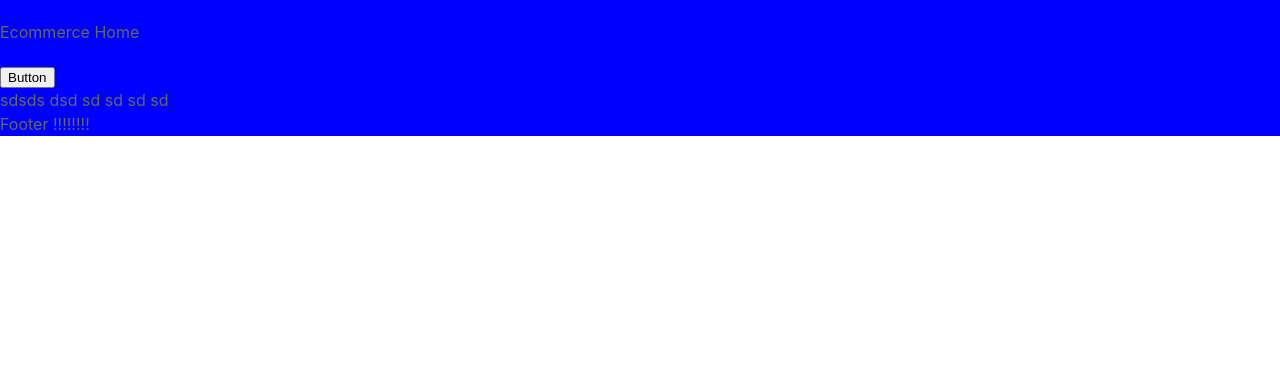
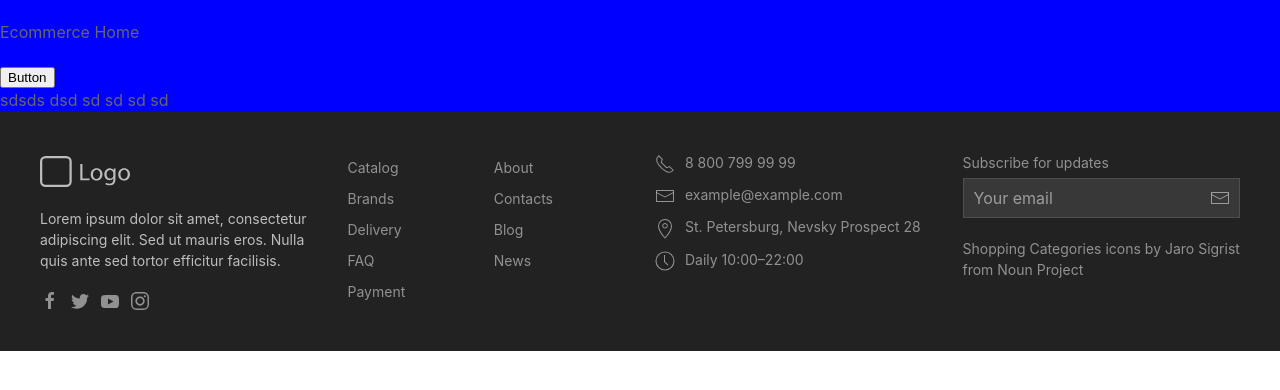
Before and after one commit to paulonteri/ecommerce, a Django app: template frontend/templates/home/index.html in a window 1280 px wide. Shown: the part 160-550 px from the top of the page. Run offline with Django 3.2, Linux system fonts and the light colour scheme; the template is opened without the code that fills it, so the values that code supplies are empty.

Commit message:
added footer

```diff
--- a/frontend/templates/footer_generic.html
+++ b/frontend/templates/footer_generic.html
@@ -1 +1,64 @@
-<p>Footer !!!!!!!!</p>
+<footer>
+
+    <section class="uk-section uk-section-secondary uk-section-small uk-light">
+        <div class="uk-container">
+            <div class="uk-grid-medium uk-child-width-1-1 uk-child-width-1-4@m" uk-grid>
+                <div><a class="uk-logo" href="index.html"><img src="media/images/static/logo-inverse.svg" width="90" height="32" alt="Logo"></a>
+                    <p class="uk-text-small">Lorem ipsum dolor sit amet, consectetur adipiscing elit. Sed ut mauris eros. Nulla quis ante sed tortor efficitur facilisis.</p>
+                    <ul class="uk-iconnav">
+                        <li><a href="#" title="Facebook" uk-icon="facebook"></a></li>
+                        <li><a href="#" title="Twitter" uk-icon="twitter"></a></li>
+                        <li><a href="#" title="YouTube" uk-icon="youtube"></a></li>
+                        <li><a href="#" title="Instagram" uk-icon="instagram"></a></li>
+                    </ul>
+                </div>
+                <div>
+                    <nav class="uk-grid-small uk-child-width-1-2" uk-grid>
+                        <div>
+                            <ul class="uk-nav uk-nav-default">
+                                <li><a href="catalog.html">Catalog</a></li>
+                                <li><a href="brands.html">Brands</a></li>
+                                <li><a href="delivery.html">Delivery</a></li>
+                                <li><a href="faq.html">FAQ</a></li>
+                                <li><a href="#">Payment</a></li>
+                            </ul>
+                        </div>
+                        <div>
+                            <ul class="uk-nav uk-nav-default">
+                                <li><a href="about.html">About</a></li>
+                                <li><a href="contacts.html">Contacts</a></li>
+                                <li><a href="blog.html">Blog</a></li>
+                                <li><a href="news.html">News</a></li>
+                            </ul>
+                        </div>
+                    </nav>
+                </div>
+                <div>
+                    <ul class="uk-list uk-text-small">
+                        <li><a class="uk-link-muted" href="#"><span class="uk-margin-small-right" uk-icon="receiver"></span><span class="tm-pseudo">8 800 799 99 99</span></a></li>
+                        <li><a class="uk-link-muted" href="#"><span class="uk-margin-small-right" uk-icon="mail"></span><span class="tm-pseudo">example@example.com</span></a></li>
+                        <li>
+                            <div class="uk-text-muted"><span class="uk-margin-small-right" uk-icon="location"></span><span>St.&nbsp;Petersburg, Nevsky&nbsp;Prospect&nbsp;28</span>
+                            </div>
+                        </li>
+                        <li>
+                            <div class="uk-text-muted"><span class="uk-margin-small-right" uk-icon="clock"></span><span>Daily 10:00–22:00</span>
+                            </div>
+                        </li>
+                    </ul>
+                </div>
+                <div>
+                    <form class="uk-form-stacked">
+                        <label>
+                            <div class="uk-form-label uk-text-muted">Subscribe for updates</div>
+                            <div class="uk-inline uk-width-1-1"><a class="uk-form-icon uk-form-icon-flip" href="#" uk-icon="mail"></a>
+                                <input class="uk-input" type="email" placeholder="Your email" required>
+                            </div>
+                        </label>
+                    </form>
+                    <div class="uk-margin uk-text-small uk-text-muted">Shopping Categories icons by Jaro Sigrist from Noun Project</div>
+                </div>
+            </div>
+        </div>
+    </section>
+</footer>
```
